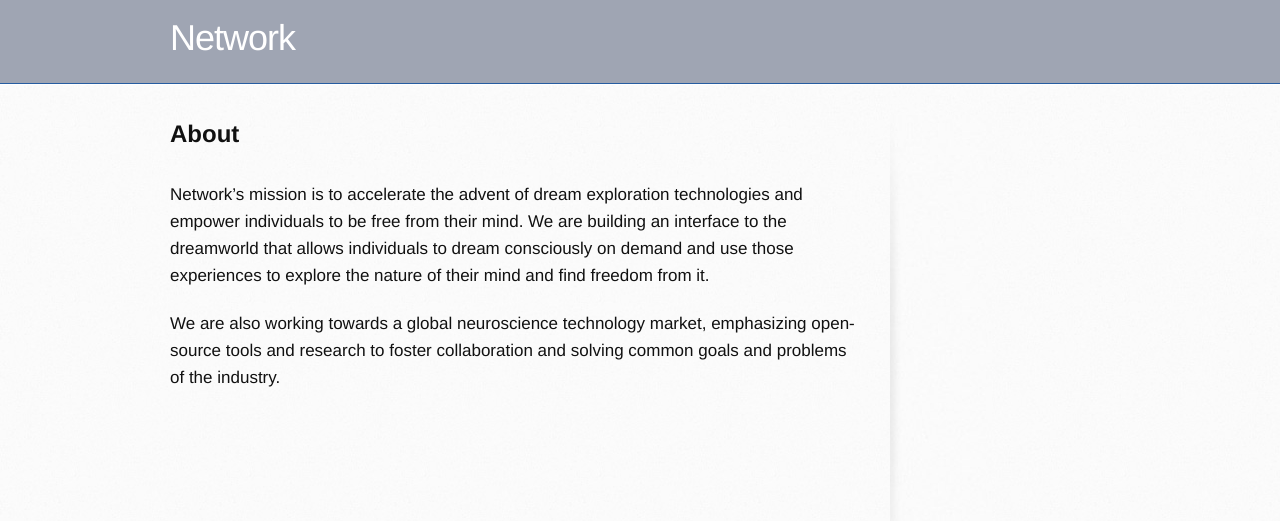
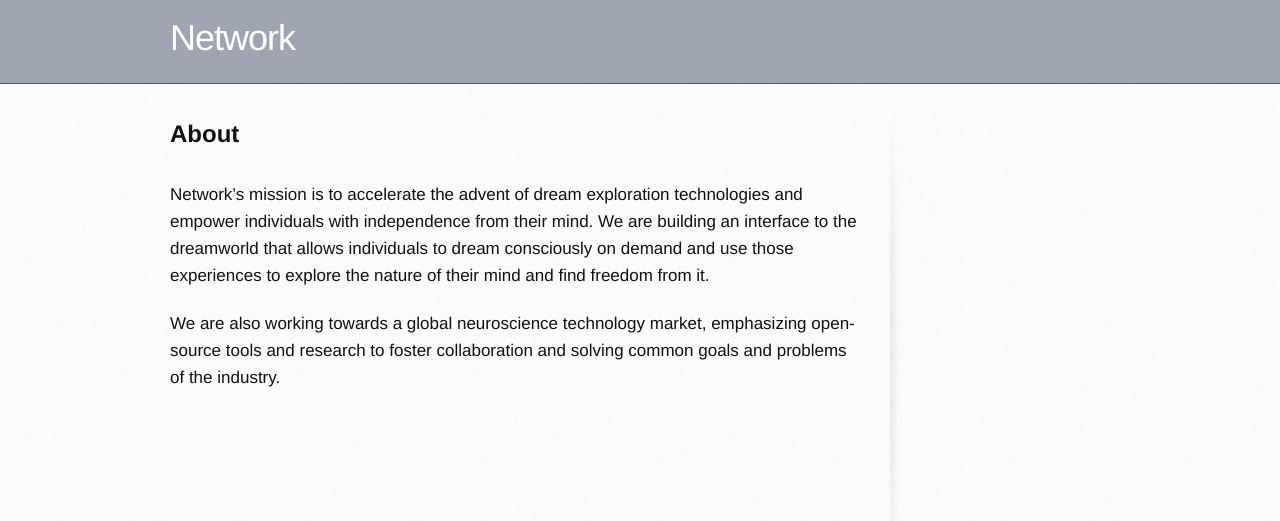
Before and after one commit to networkf/network.github.io, a Jekyll site: the page built from about.md, in a window 1280 px wide. Shown: the top 521 px of the page. Built offline with Jekyll 4.4.1, drawn with Linux system fonts in a browser that asks for light colours; some web fonts are replaced; our own code applies the rules of GitHub Pages for plain Markdown files; the repository's description, which GitHub fills in, is left out.

Commit message:
Update about.md

```diff
--- a/about.md
+++ b/about.md
@@ -9,6 +9,6 @@ layout: default
 <b><font size="5">About</font></b>
 <br>
 <br>
-Network's mission is to accelerate the advent of dream exploration technologies and empower individuals to be free from their mind. We are building an interface to the dreamworld that allows individuals to dream consciously on demand and use those experiences to explore the nature of their mind and find freedom from it.
+Network's mission is to accelerate the advent of dream exploration technologies and empower individuals with independence from their mind. We are building an interface to the dreamworld that allows individuals to dream consciously on demand and use those experiences to explore the nature of their mind and find freedom from it.
 
 We are also working towards a global neuroscience technology market, emphasizing open-source tools and research to foster collaboration and solving common goals and problems of the industry.
```
